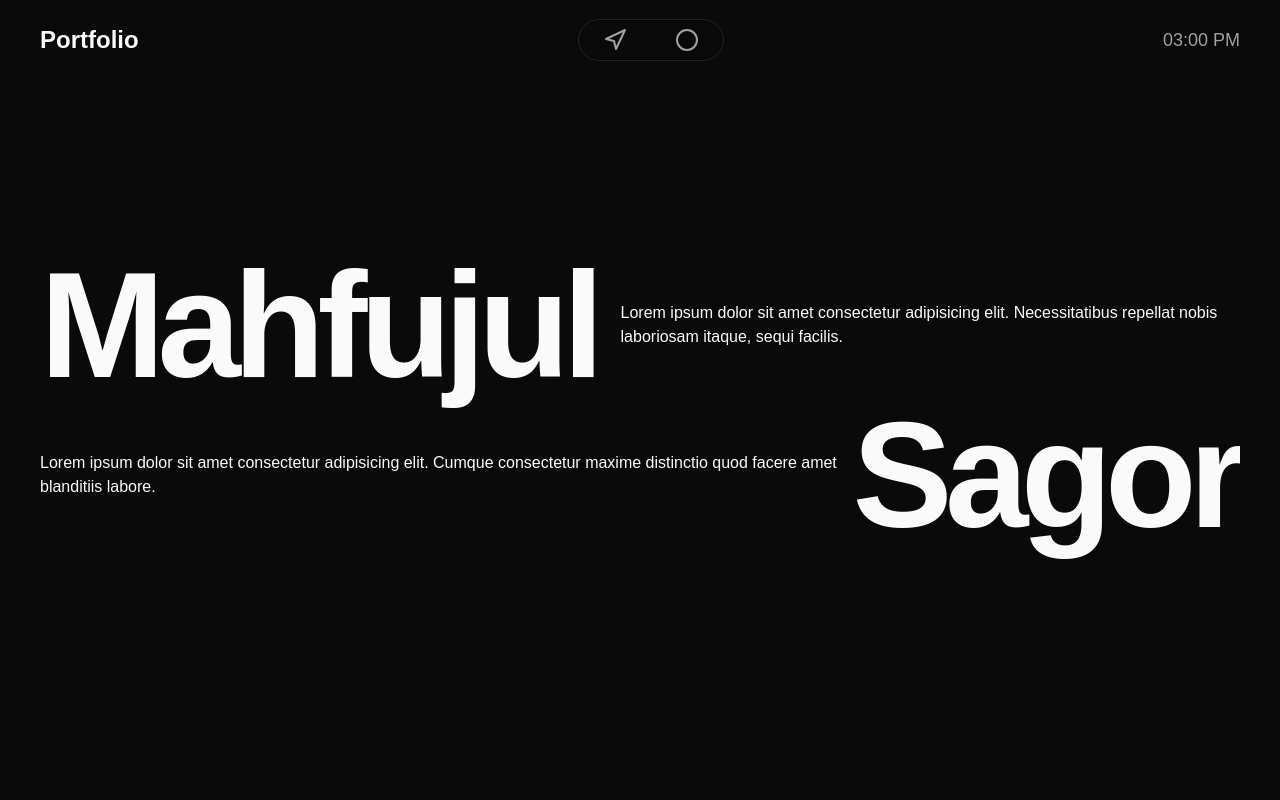
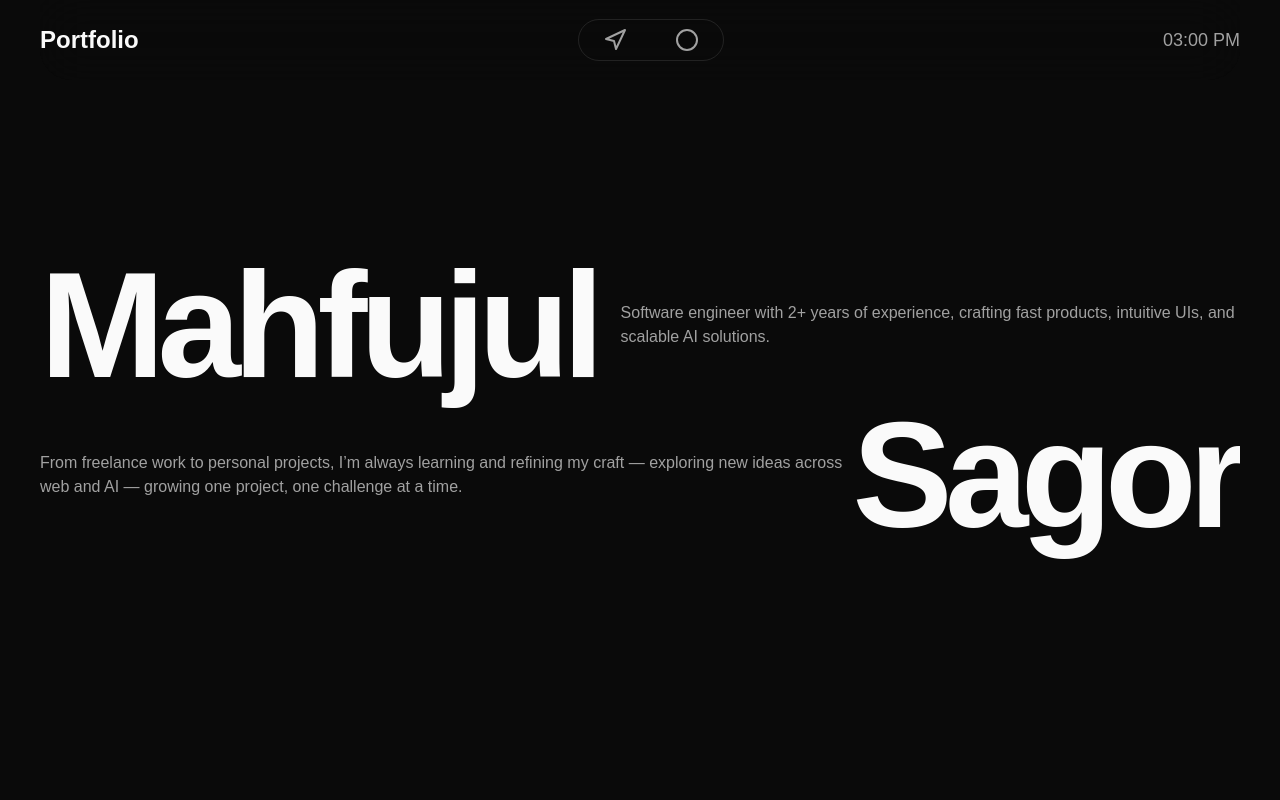
Before and after one commit to MahfujulSagor/portfolio, a Next.js app: page / in a window 1280 px wide. Shown: the top 800 px of the page. Built offline with nearby package versions, Linux system fonts and the light colour scheme; a web font is replaced by a local one.

Commit message:
add contents and fix bug

```diff
--- a/components/About.tsx
+++ b/components/About.tsx
@@ -2,7 +2,7 @@ import React from "react";
 
 const About = () => {
   return (
-    <div id="about" className="min-h-screen">
+    <div id="about" className="relative z-2 min-h-screen">
       About Me
     </div>
   );
--- a/components/FooterContents.tsx
+++ b/components/FooterContents.tsx
@@ -7,13 +7,15 @@ import React from "react";
 const FooterContents = () => {
   return (
     <div className="content p-10 flex flex-col items-center justify-around min-h-full">
-      <p className="text-2xl font-semibold text-center">
+      <p className="text-2xl font-semibold text-center cursor-default">
         👋 Thanks for stopping by :)
       </p>
       <div className="grid grid-cols-2 place-items-center w-full">
         {/* navigation */}
-        <div className="Navigation flex flex-col gap-6">
-          <p className="text-sm text-ring uppercase">NAVIGATION</p>
+        <div className="Navigation h-full flex flex-col gap-6">
+          <p className="sm:text-sm text-xs text-ring uppercase cursor-default">
+            NAVIGATION
+          </p>
           <div className="flex flex-col gap-3 md:text-xl text-muted-foreground capitalize">
             <Link href={"#home"} onClick={(e) => handleLinkClick(e, "#home")}>
               <ComesInGoesOutUnderline label="Home" direction="left" />
@@ -28,8 +30,10 @@ const FooterContents = () => {
         </div>
 
         {/* let's connect */}
-        <div className="Connections flex flex-col gap-6">
-          <p className="text-sm text-ring uppercase">LET&apos;S CONNECT</p>
+        <div className="Connections h-full flex flex-col gap-6">
+          <p className="sm:text-sm text-xs text-ring uppercase cursor-default">
+            LET&apos;S CONNECT
+          </p>
           <div className="flex flex-col text-muted-foreground gap-3 md:text-xl">
             <Link
               href={"https://www.linkedin.com/in/mahfujul-sagor"}
--- a/components/Hero.tsx
+++ b/components/Hero.tsx
@@ -12,6 +12,36 @@ const Hero = () => {
   const info2 = useRef<HTMLDivElement | null>(null);
   useEffect(() => {
     if (!scrollRef1 || !scrollRef2) return;
+    gsap.to(scrollRef1.current, {
+      x: -250,
+      scrollTrigger: {
+        trigger: "section",
+        start: "top top",
+        end: "bottom top",
+        scrub: 1,
+        scroller: "body",
+      },
+    });
+    gsap.to(scrollRef2.current, {
+      x: 250,
+      scrollTrigger: {
+        trigger: "section",
+        start: "top top",
+        end: "bottom top",
+        scrub: 1,
+        scroller: "body",
+      },
+    });
+  }, []);
+
+  useLayoutEffect(() => {
+    if (
+      !info1.current ||
+      !info2.current ||
+      !scrollRef1.current ||
+      !scrollRef2.current
+    )
+      return;
 
     gsap.fromTo(
       scrollRef1.current,
@@ -36,31 +66,6 @@ const Hero = () => {
         ease: "power1.inOut",
       }
     );
-
-    gsap.to(scrollRef1.current, {
-      x: -250,
-      scrollTrigger: {
-        trigger: "section",
-        start: "top top",
-        end: "bottom top",
-        scrub: 1,
-        scroller: "body",
-      },
-    });
-    gsap.to(scrollRef2.current, {
-      x: 250,
-      scrollTrigger: {
-        trigger: "section",
-        start: "top top",
-        end: "bottom top",
-        scrub: 1,
-        scroller: "body",
-      },
-    });
-  }, []);
-
-  useLayoutEffect(() => {
-    if (!info1.current || !info2.current) return;
 
     gsap.fromTo(
       info1.current,
@@ -89,7 +94,7 @@ const Hero = () => {
         ease: "power1.inOut",
       }
     );
-  });
+  }, []);
   return (
     <section className="max-w-[1200px] overflow-hidden w-full min-h-screen flex justify-center items-center">
       <div className="w-full">
@@ -97,28 +102,29 @@ const Hero = () => {
           <div className="w-full flex gap-6 justify-start items-center">
             <h1
               ref={scrollRef1}
-              className="text-[150px] tracking-tighter font-extrabold leading-none"
+              className="text-[150px] tracking-tighter font-extrabold leading-none cursor-default"
             >
               Mahfujul
             </h1>
             <div ref={info1} id="info1" className="">
-              <p>
-                Lorem ipsum dolor sit amet consectetur adipisicing elit.
-                Necessitatibus repellat nobis laboriosam itaque, sequi facilis.
+              <p className="text-muted-foreground cursor-default">
+                Software engineer with 2+ years of experience, crafting fast
+                products, intuitive UIs, and scalable AI solutions.
               </p>
             </div>
           </div>
         </div>
         <div className="w-full flex justify-end items-center">
           <div ref={info2} id="info2">
-            <p>
-              Lorem ipsum dolor sit amet consectetur adipisicing elit. Cumque
-              consectetur maxime distinctio quod facere amet blanditiis labore.
+            <p className="text-muted-foreground cursor-default">
+              From freelance work to personal projects, I’m always learning and
+              refining my craft — exploring new ideas across web and AI —
+              growing one project, one challenge at a time.
             </p>
           </div>
           <h1
             ref={scrollRef2}
-            className="text-[150px] tracking-tighter font-extrabold leading-none"
+            className="text-[150px] tracking-tighter font-extrabold leading-none cursor-default"
           >
             Sagor
           </h1>
--- a/components/Navbar.tsx
+++ b/components/Navbar.tsx
@@ -93,7 +93,7 @@ const Navbar = () => {
 
         {/* Time */}
         <div className="">
-          <p className="text-lg text-muted-foreground">
+          <p className="text-lg text-muted-foreground cursor-default">
             {new Date().toLocaleTimeString([], {
               hour: "2-digit",
               minute: "2-digit",
--- a/components/SelectedWork.tsx
+++ b/components/SelectedWork.tsx
@@ -61,7 +61,7 @@ const SelectedWork = () => {
       <div>
         <h2
           ref={selectedwork}
-          className="md:text-5xl text-4xl font-bold text-center flex gap-2 items-center"
+          className="md:text-5xl text-4xl font-bold text-center flex gap-2 items-center cursor-default"
         >
           Selected Work ↓
         </h2>
--- /dev/null
+++ b/lib/about/about.ts
@@ -0,0 +1 @@
+export const AboutMe = () => {};
```
